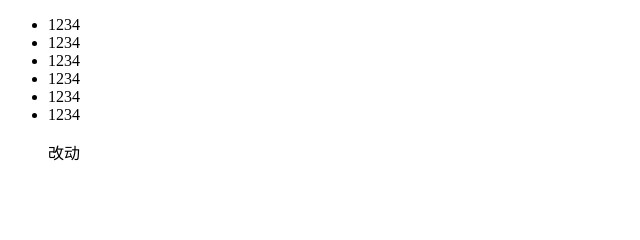
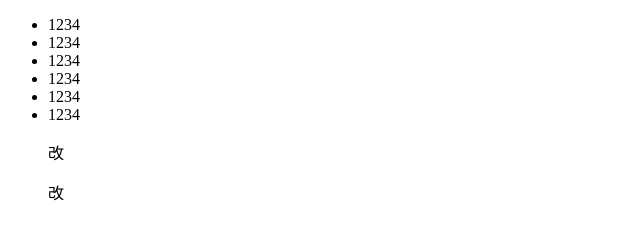
Before and after one commit to wgybzh/taobao, a plain HTML site: page index.html in a window 1280 px wide. Shown: the full height of the page, 0-640 px from the left. Drawn offline with Linux system fonts and the light colour scheme.

Commit message:
Update index.html

```diff
--- a/index.html
+++ b/index.html
@@ -12,7 +12,8 @@
 			<li>1234</li>
 			<li>1234</li>
 			<li>1234</li>
-			<p>改动</p>
+			<p>改</p>
+<p>改</p>
 		</ul>
 	</body>
 </html>
```
